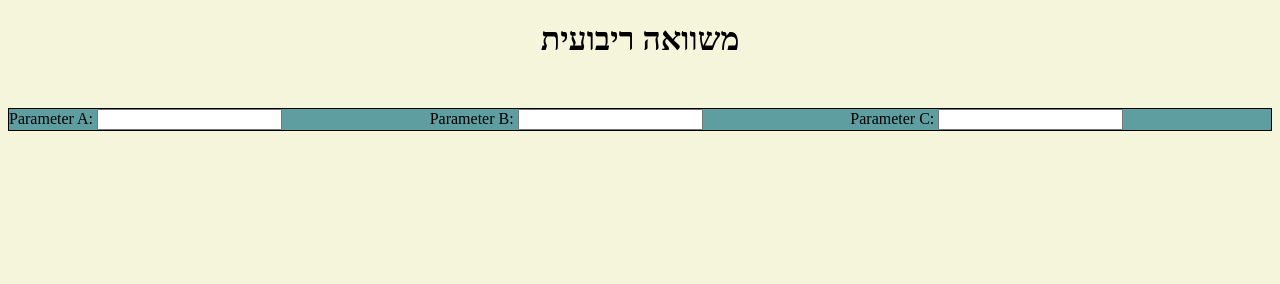
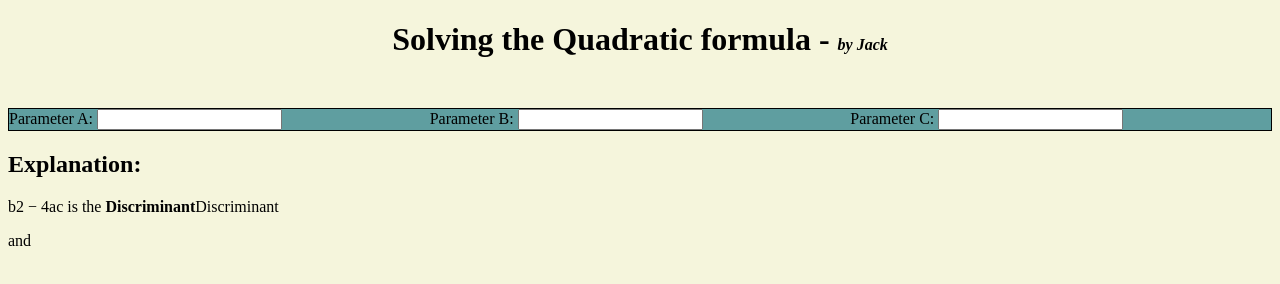
Before and after one commit to jackamsterdam/The-Quadratic-equation, a plain HTML site: page index.html in a window 1280 px wide. Drawn offline with Linux system fonts and the light colour scheme.

Commit message:
another commit

```diff
--- a/index.html
+++ b/index.html
@@ -10,7 +10,7 @@
 </head>
 
 <body>
-    <h1>משוואה ריבועית</h1>
+    <h1>Solving the Quadratic formula - <span>by Jack</span></h1>
 
     <div class="container">
         <div class="item item-1">
@@ -27,6 +27,10 @@
         </div>
     </div>
 
+    <h2>Explanation:</h2>
+    <p>b2 − 4ac is the <strong>Discriminant</strong>Discriminant</p>
+    <p>and</p>
+
 
 
 
```
